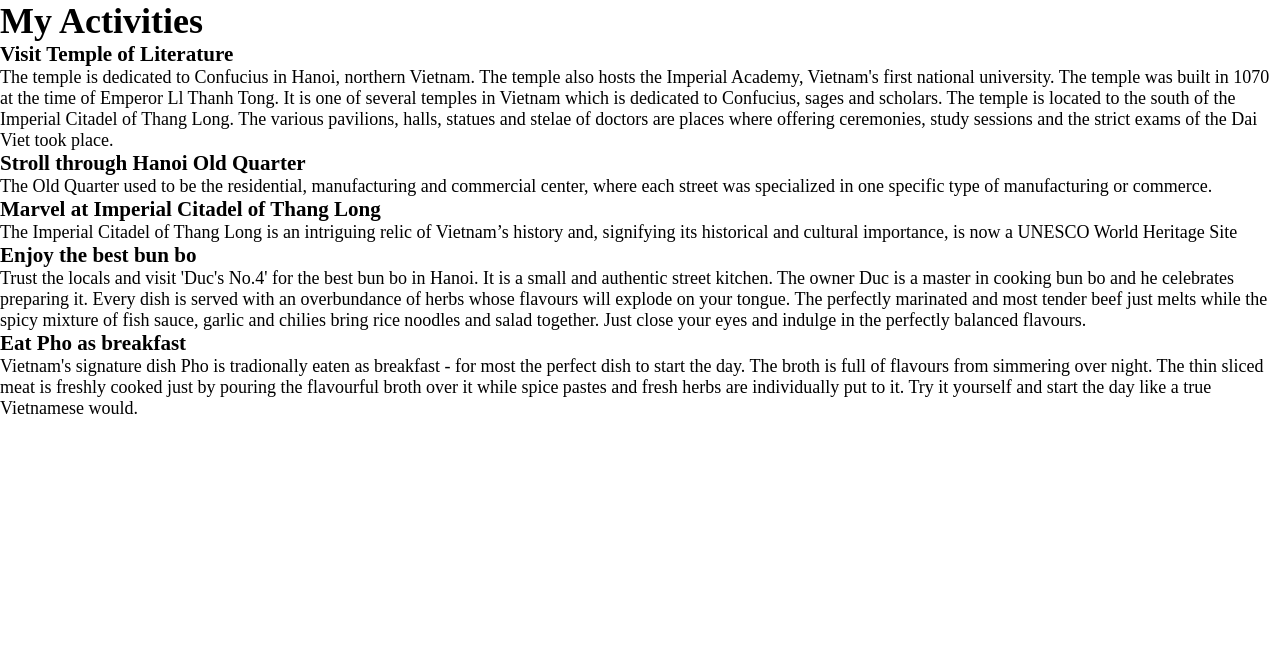
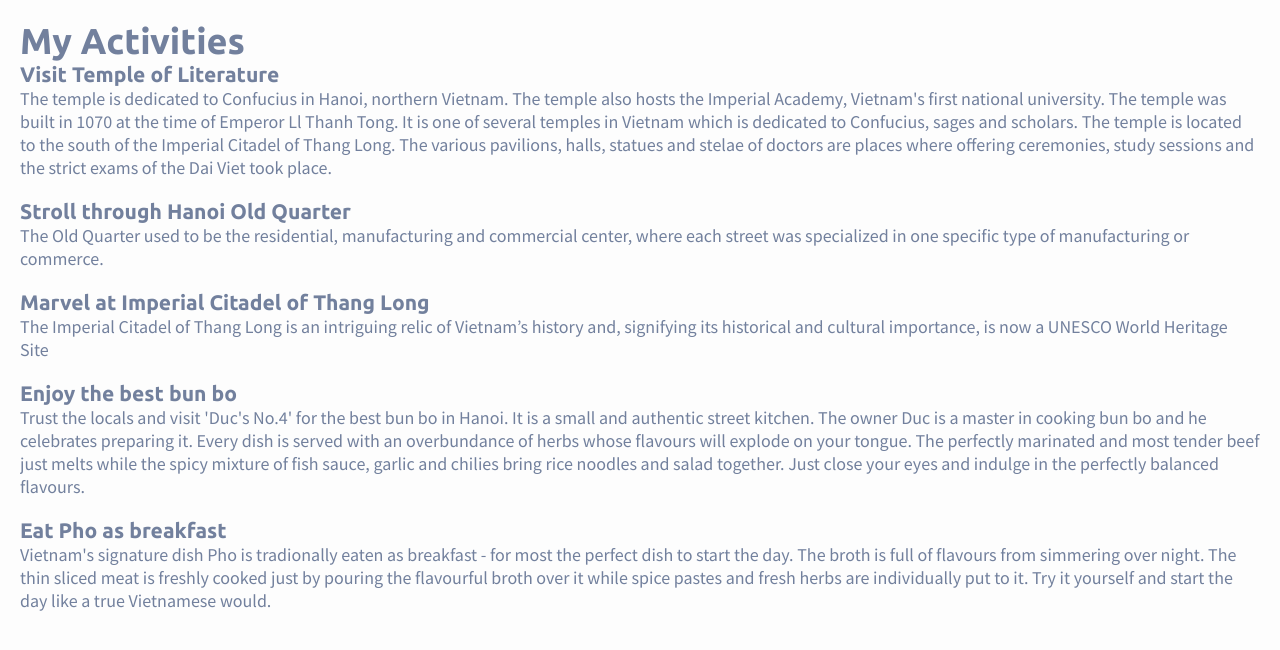
Before and after one commit to sinafischer/capstone-project, a React (Create React App) app: page / in a window 1280 px wide. Shown: the top 650 px of the page. Built offline with nearby package versions, Linux system fonts and the light colour scheme.

Commit message:
Add font-families to index.html, added more GlobalSytle and basic styling to ActivityList

```diff
--- a/public/index.html
+++ b/public/index.html
@@ -24,7 +24,11 @@
       work correctly both with client-side routing and a non-root public URL.
       Learn how to configure a non-root public URL by running `npm run build`.
     -->
-    <title>React App</title>
+    <link
+      href="https://fonts.googleapis.com/css2?family=Source+Sans+Pro:ital,wght@0,200;0,300;0,400;0,600;0,700;0,900;1,200;1,300;1,400;1,600;1,700;1,900&family=Ubuntu:ital,wght@0,300;0,400;0,500;0,700;1,300;1,400;1,500;1,700&display=swap"
+      rel="stylesheet"
+    />
+    <title>VacationDetails</title>
   </head>
   <body>
     <noscript>You need to enable JavaScript to run this app.</noscript>
--- a/src/App.js
+++ b/src/App.js
@@ -1,11 +1,15 @@
 import React from 'react'
+import styled from 'styled-components'
 import ActivityList from './components/ActivityList'
 
 export default function App() {
   return (
-    <div>
+    <StyledApp>
       <h1>My Activities</h1>
       <ActivityList />
-    </div>
+    </StyledApp>
   )
 }
+const StyledApp = styled.div`
+  padding: 20px;
+`
--- a/src/GlobalStyle.js
+++ b/src/GlobalStyle.js
@@ -16,7 +16,19 @@ export default createGlobalStyle`
   padding: 0;
 }
 
+
 body {
   font-size: 18px;
+  background-color: var(--senary);
+  font-family: 'Source Sans Pro', sans-serif;
+  font-weight: 400;
+  color: #72809d;
 }
+
+h1, h2, h3 {
+  font-family: 'Ubuntu', sans-serif;
+  font-weight: 700;
+  color: #72809d;
+}
+
 `
--- a/src/components/ActivityList.js
+++ b/src/components/ActivityList.js
@@ -1,15 +1,30 @@
 import React from 'react'
 import activities from '../activities.json'
+import styled from 'styled-components'
 
 export default function ActivityList() {
   return (
-    <ul>
+    <ActivityListContainer>
+      <StyledActivityList>
         {activities.map((activity) => (
           <li>
             <h3>{activity.name}</h3>
             <p>{activity.details}</p>
           </li>
         ))}
-    </ul>
+      </StyledActivityList>
+    </ActivityListContainer>
   )
 }
+
+const ActivityListContainer = styled.main`
+  overflow: scroll;
+`
+
+const StyledActivityList = styled.ul`
+  list-style: none;
+
+  li {
+    margin-bottom: 20px;
+  }
+`
```
Lines whose indentation alone changed are shown as unchanged.
